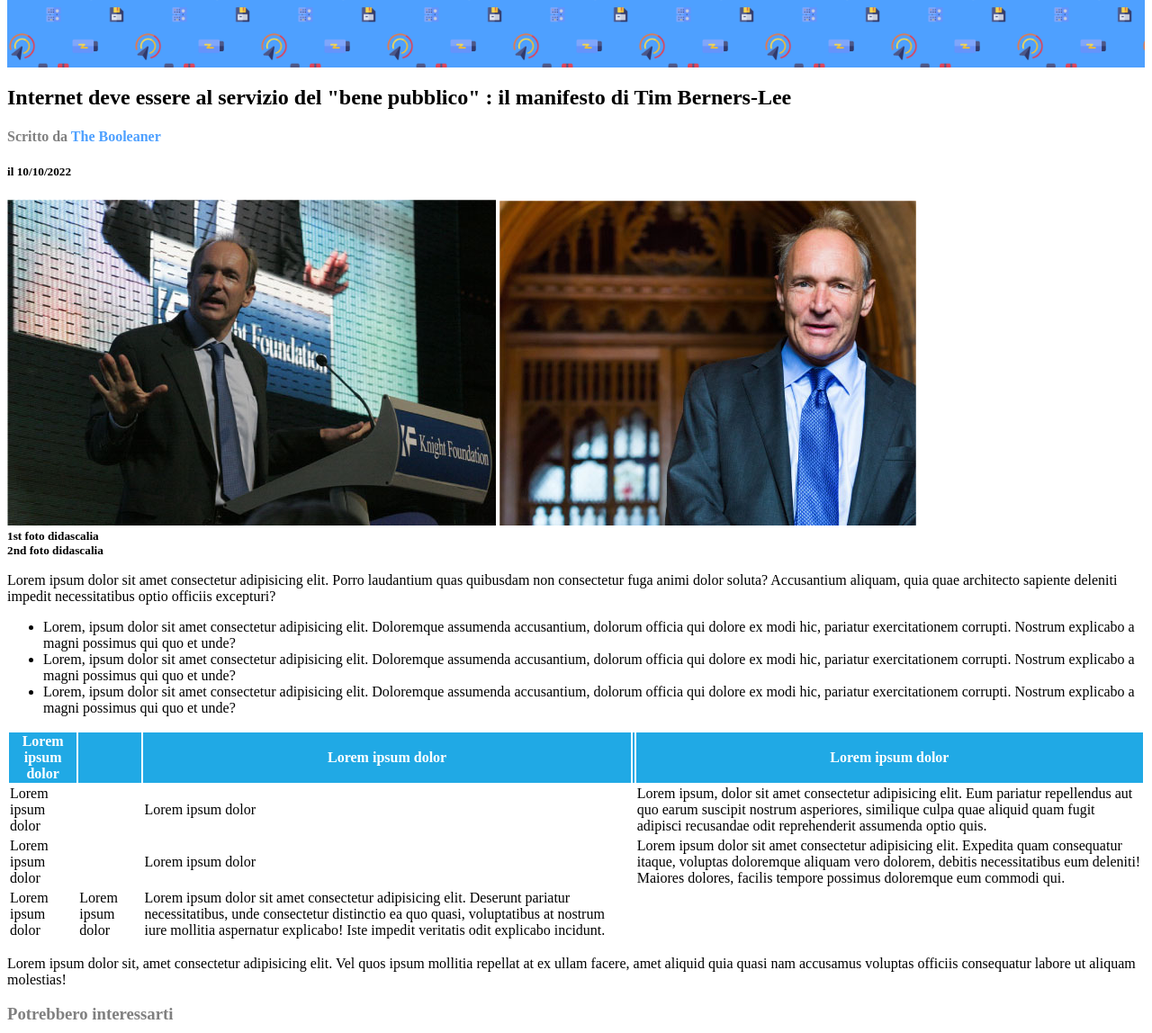
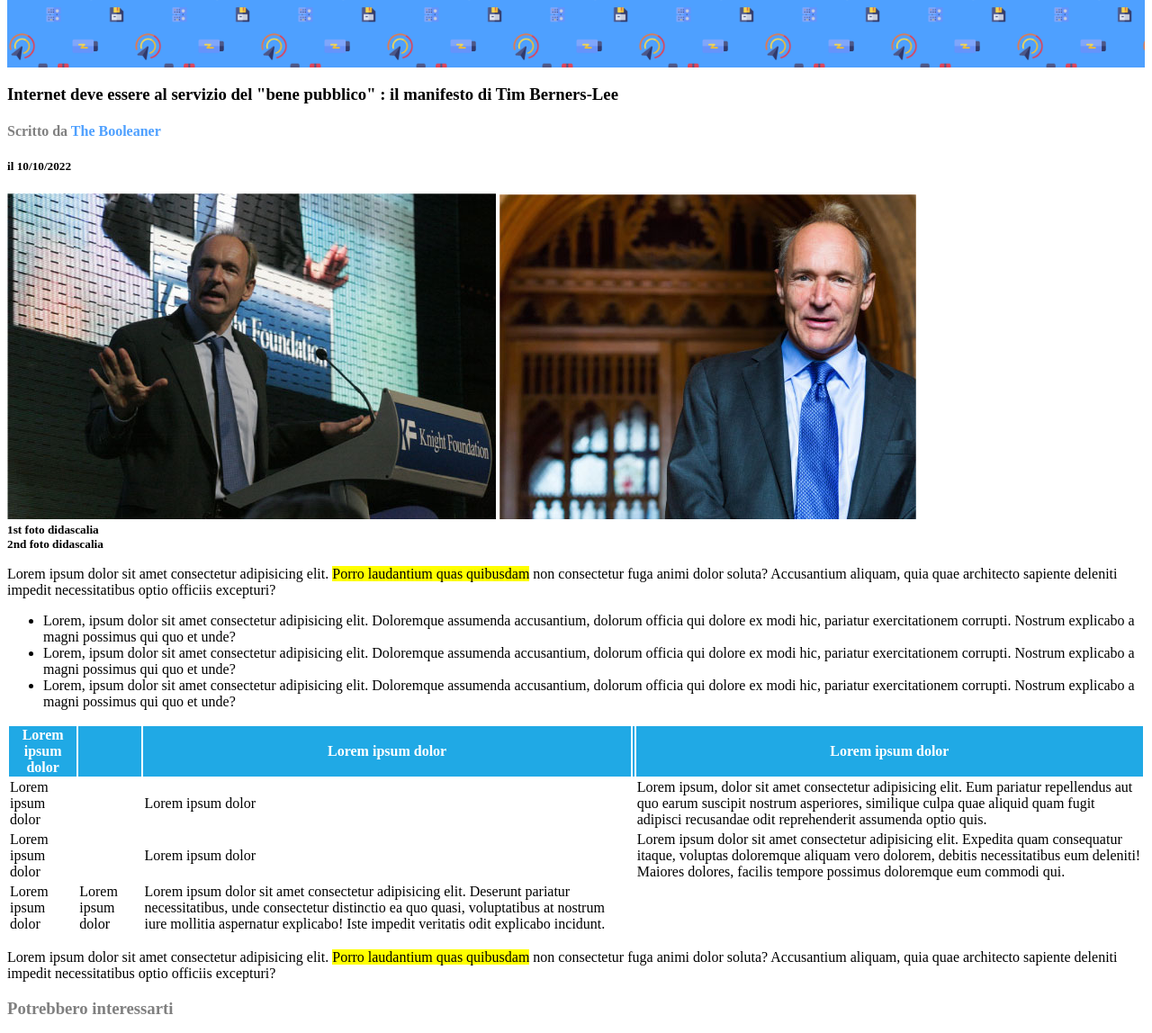
Before and after one commit to alessandrasinigaglia/html-css-booleaner, a plain HTML site: page index.html in a window 1280 px wide. Shown: the part 123-1271 px from the top of the page at 90% size. Drawn offline with Linux system fonts and the light colour scheme.

```diff
--- a/index.html
+++ b/index.html
@@ -17,10 +17,13 @@
         </div>
     </header>
     <section>
+        <article>
         <h1><strong>Internet deve essere al servizio</strong> del "bene pubblico" : il manifesto di Tim Berners-Lee</strong></h1>
     </section>
+    <div>
         <h4>Scritto da <strong class="testo-evidenziato"> The Booleaner</strong></h4>
         <h5>il 10/10/2022</h5>
+    </div>
 
         <section>
             <img src="css/img/tim-1.jpg" alt="Tim Berners-Lee">
@@ -31,7 +34,7 @@
 
         </section>
     <section>
-        <p>Lorem ipsum dolor sit amet consectetur adipisicing elit. Porro laudantium quas quibusdam non consectetur fuga animi dolor soluta? Accusantium aliquam, quia quae architecto sapiente deleniti impedit necessitatibus optio officiis excepturi?</p>
+        <p>Lorem ipsum dolor sit amet consectetur adipisicing elit. <mark>Porro laudantium quas quibusdam</mark> non consectetur fuga animi dolor soluta? Accusantium aliquam, quia quae architecto sapiente deleniti impedit necessitatibus optio officiis excepturi?</p>
     </section>
     <ul>
         <li>Lorem, ipsum dolor sit amet consectetur adipisicing elit. Doloremque assumenda accusantium, dolorum officia qui dolore ex modi hic, pariatur exercitationem corrupti. Nostrum explicabo a magni possimus qui quo et unde?</li>
@@ -77,7 +80,7 @@
     </table>
     </section>
     <section>
-        <p>Lorem ipsum dolor sit, amet consectetur adipisicing elit. Vel quos ipsum mollitia repellat at ex ullam facere, amet aliquid quia quasi nam accusamus voluptas officiis consequatur labore ut aliquam molestias!</p>
+        <p>Lorem ipsum dolor sit amet consectetur adipisicing elit. <mark>Porro laudantium quas quibusdam</mark> non consectetur fuga animi dolor soluta? Accusantium aliquam, quia quae architecto sapiente deleniti impedit necessitatibus optio officiis excepturi?</p>
     </section>
 <section>
     <h3 id="h3">Potrebbero interessarti</h3>
```
